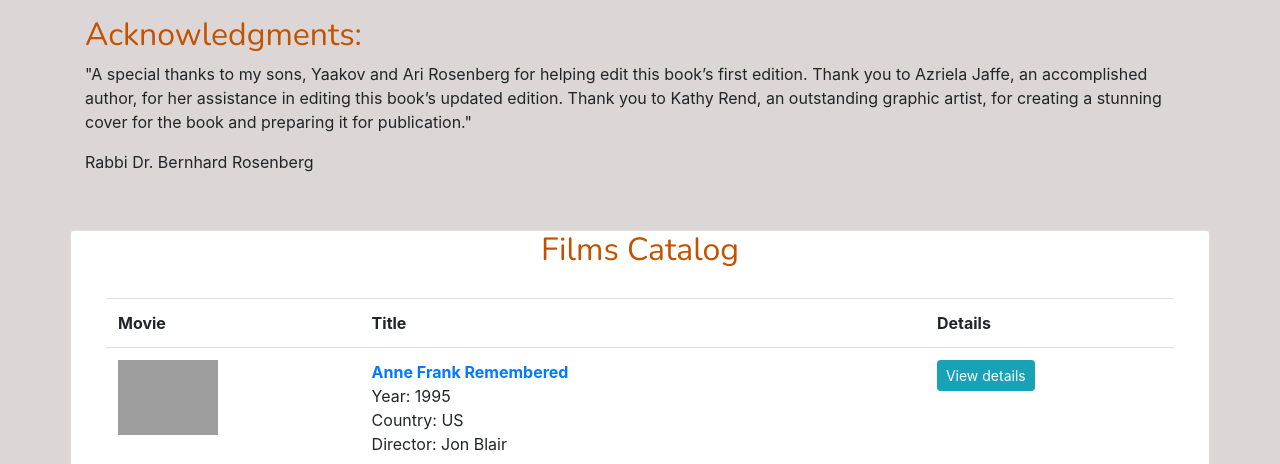
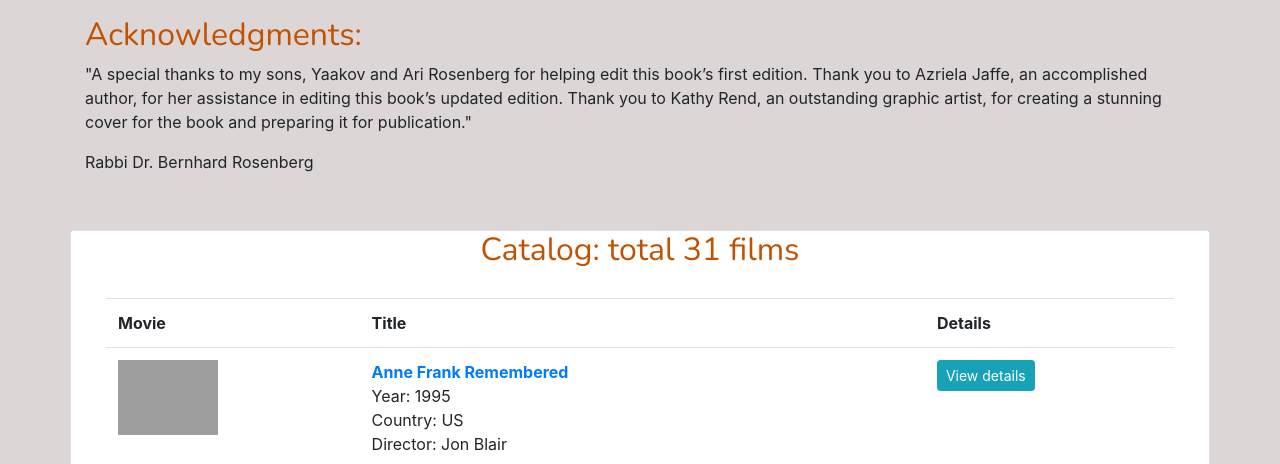
Before and after one commit to DaveSV/Python-Azure-ShoahDDBB, a Django app: page /catalog/ in a window 1280 px wide. Shown: the part 1610-2074 px from the top of the page. Run offline with Django 3.2, Linux system fonts and the light colour scheme; data comes from the database, SQL or seed files in the repository; some libraries are stand-ins or nearby versions; grey boxes are pictures that could not be loaded.

Commit message:
paginación

```diff
--- a/shoahDDBB/templates/shoahDDBB/movies_list.html
+++ b/shoahDDBB/templates/shoahDDBB/movies_list.html
@@ -110,7 +110,7 @@ Rabbi Dr. Bernhard Rosenberg
 {% if movies_list %}
 
 <div class="container card">
-  <h2 align="center">Films Catalog</h2>
+  <h2 align="center">Catalog: total {{ total }} films</h2>
   <div class="card-body">
       <table class="table table-hover">
           <tr>
--- a/shoahDDBB/views.py
+++ b/shoahDDBB/views.py
@@ -13,12 +13,19 @@ def index(request):
 class catalog(ListView):
     paginate_by = 10
     model = Movies
+    ordering = ['id']
+
+    def get_context_data(self, **kwargs):
+        context = super(catalog, self).get_context_data(**kwargs)
+        context['total'] = Movies.objects.count()
+        return context
+
 
 def movieDetail(request, pk):
     movie = get_object_or_404(Movies, pk=pk)
     pk2 = pk +1
-    pk_count = Movies.objects.count()
-    if pk_count < pk2:
+    movies_count = Movies.objects.count()
+    if movies_count < pk2:
         pk2 = 1
     context = {'movie': movie, 'pk2': pk2}
     return render(request, 'shoahDDBB/movieDetail.html', context)
```
